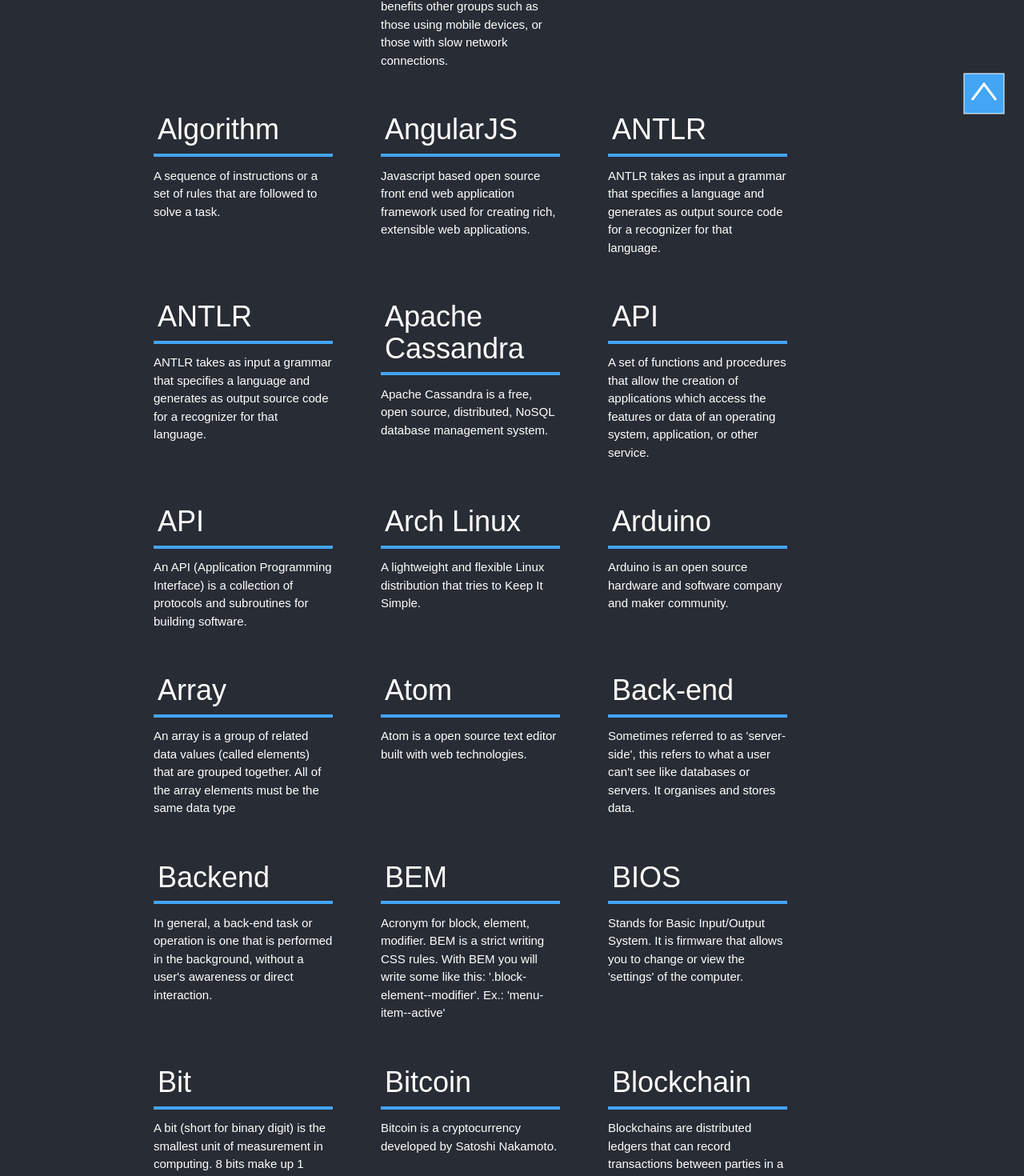
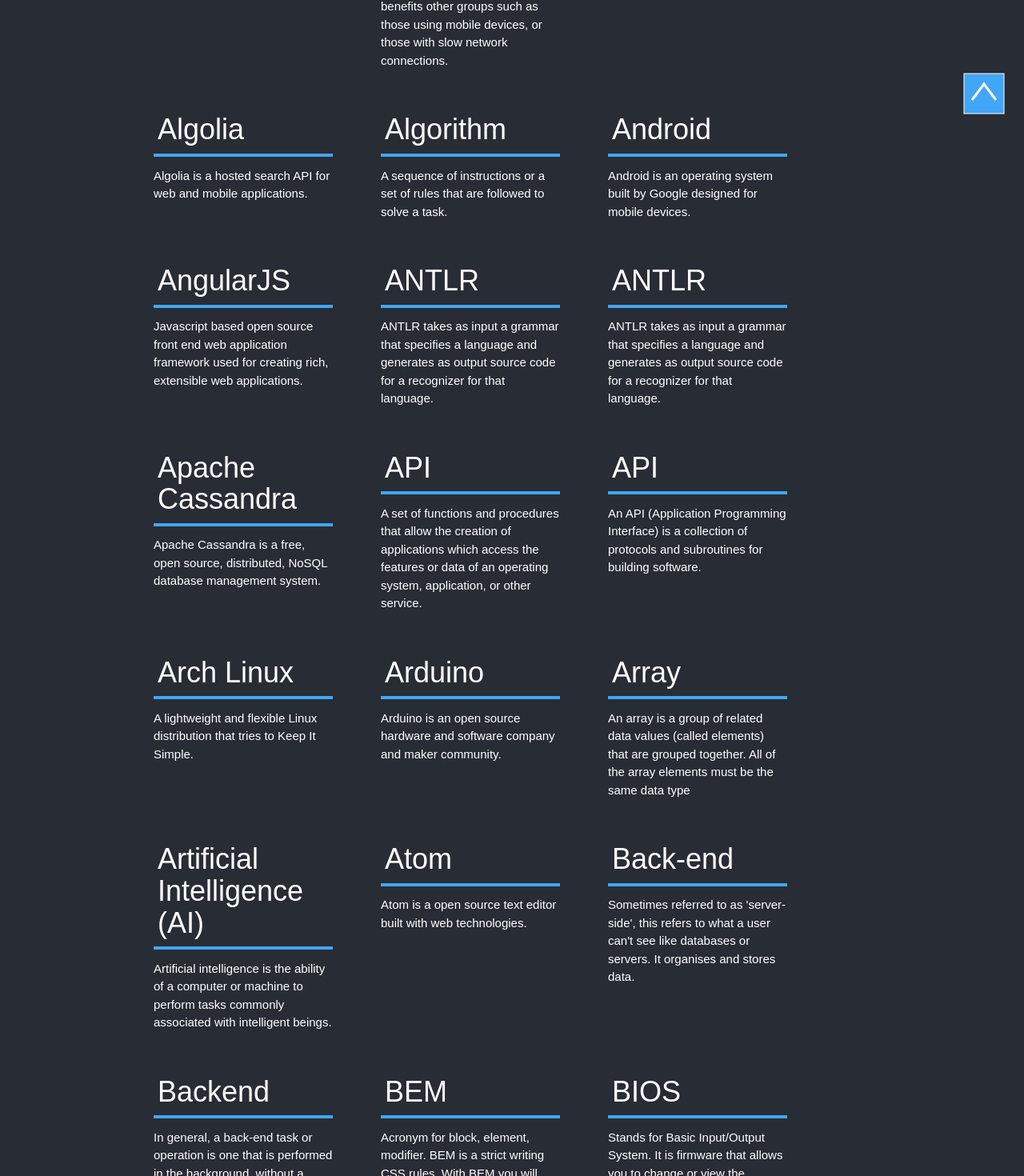
Before and after one commit to jesslark/dictionary, a React (Create React App) app: page / in a window 1280 px wide. Shown: the part 633-2103 px from the top of the page at 80% size. Built offline with nearby package versions, Linux system fonts and the light colour scheme; a web font is replaced by a local one.

Commit message:
Update dictionary.js

```diff
--- a/src/dictionary.js
+++ b/src/dictionary.js
@@ -1,7 +1,15 @@
 export const wordList = [
+  {
+    "word": "Artificial Intelligence (AI)",
+    "definition": "Artificial intelligence is the ability of a computer or machine to perform tasks commonly associated with intelligent beings."
+  },
   {
     "word": "AJAX",
     "definition": "Short for Asynchronous JavaScript and XML."
+  },
+  {
+    "word": "Algolia",
+    "definition": "Algolia is a hosted search API for web and mobile applications."
   },
   {
     "word": "Atom",
@@ -42,6 +50,14 @@ export const wordList = [
   {
     "word": "Back-end",
     "definition": "Sometimes referred to as 'server-side', this refers to what a user can't see like databases or servers. It organises and stores data."
+  },
+  {
+    "word": "Elixir",
+    "definition": "Elixir is a dynamic, functional language designed for building scalable and maintainable applications."
+  },
+  {
+    "word": "Elm",
+    "definition": "A Delightful Language for Reliable Webapps."
   },
   {
     "word": "BEM",
@@ -469,6 +485,10 @@ export const wordList = [
     "definition": "A variable is a value that can change, depending on conditions or on information passed through the program."
   },
   {
+    "word": "Android",
+    "definition": "Android is an operating system built by Google designed for mobile devices."
+  },
+  {
     "word": "CSV",
     "definition": "Is a comma-separated values file, which allows data to be saved in a tabular format"
   },
```
